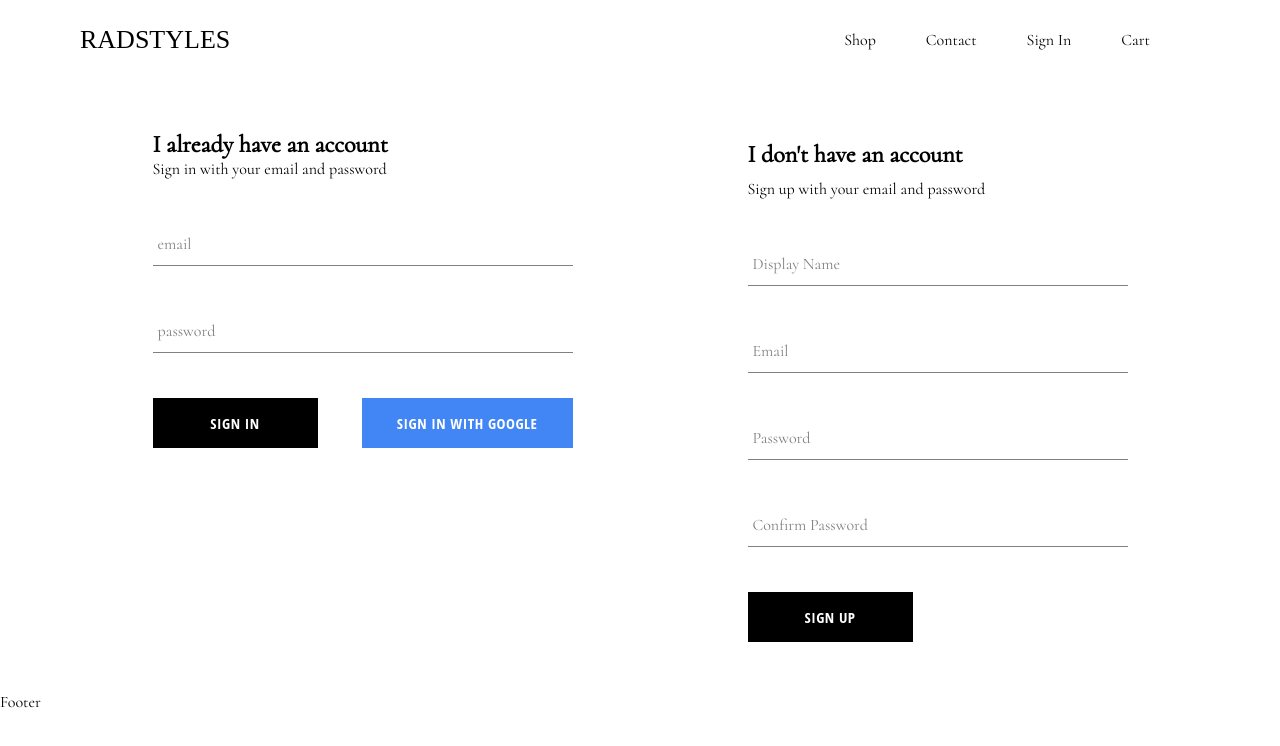
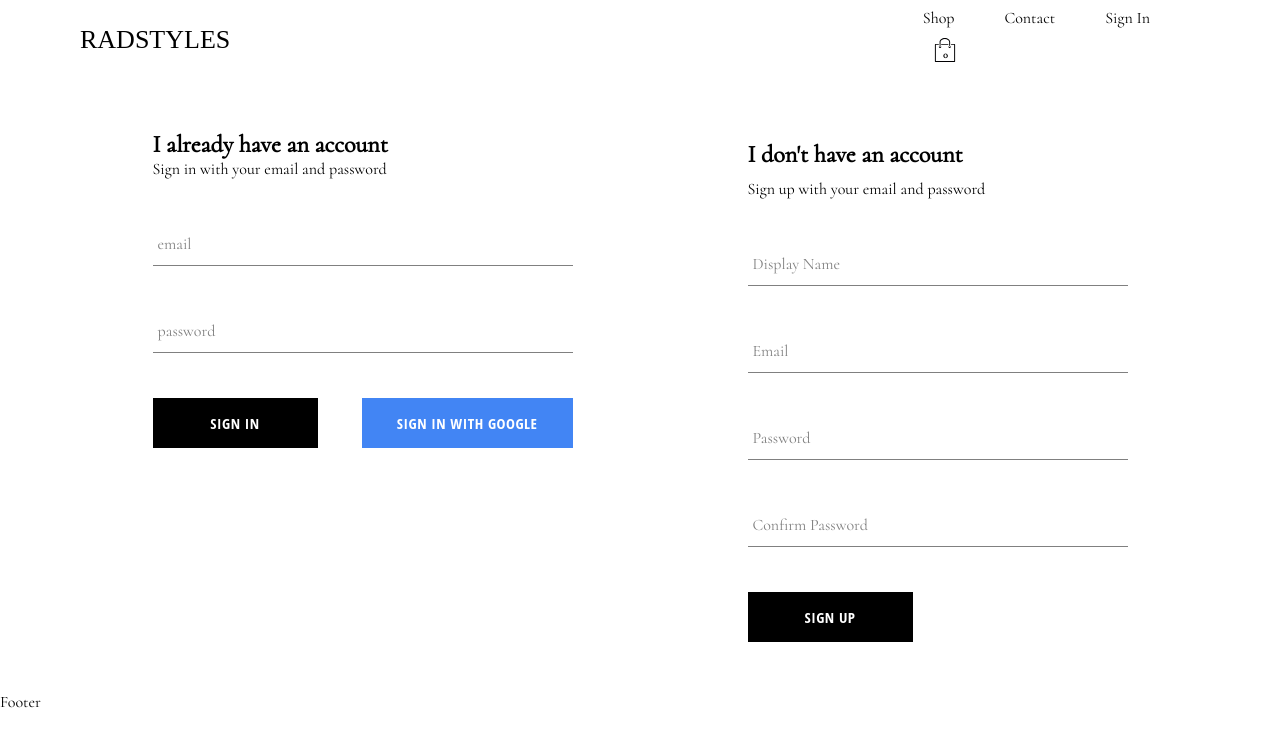
Before and after one commit to Zaid837/e-commerce-website, a React (Create React App) app: page /signIn in a window 1280 px wide. Shown: the top 746 px of the page. Built offline with nearby package versions, Linux system fonts and the light colour scheme; no server answers; a web font is replaced by a local one.

Commit message:
added cart icon and cart dropdown to our navbar

```diff
--- /dev/null
+++ b/src/components/cart-dropdown/dropdown.component.jsx
@@ -0,0 +1,15 @@
+import React from "react";
+import CustomButton from "../custom-button/custom-button.component";
+import "./dropdown.styles.scss";
+
+const Cart = () => {
+  return (
+    <div className="cart-dropdown">
+      <div className="cart-items">
+        <CustomButton>CHECKOUT</CustomButton>
+      </div>
+    </div>
+  );
+};
+
+export default Cart;
--- /dev/null
+++ b/src/components/cart-dropdown/dropdown.styles.scss
@@ -0,0 +1,24 @@
+.cart-dropdown {
+  position: absolute;
+  width: 240px;
+  height: 340px;
+  display: flex;
+  flex-direction: column;
+  padding: 20px;
+  border: 1px solid black;
+  background-color: white;
+  top: 60px;
+  right: 100px;
+  z-index: 5;
+
+  .cart-items {
+    height: 240px;
+    display: flex;
+    flex-direction: column;
+    overflow: scroll;
+  }
+
+  button {
+    margin-top: auto;
+  }
+}
--- /dev/null
+++ b/src/components/cart-icon/cardIcon.component.styles.scss
@@ -0,0 +1,21 @@
+.cart-icon {
+  width: 45px;
+  height: 45px;
+  position: relative;
+  display: flex;
+  align-items: center;
+  justify-content: center;
+  cursor: pointer;
+
+  .shopping-icon {
+    width: 24px;
+    height: 24px;
+  }
+
+  .item-count {
+    position: absolute;
+    font-size: 10px;
+    font-weight: bold;
+    bottom: 12px;
+  }
+}
--- /dev/null
+++ b/src/components/cart-icon/cartIcon.component.jsx
@@ -0,0 +1,19 @@
+import React from "react";
+import { connect } from "react-redux";
+import { toggleClassHidden } from "../../redux/cart/cart-actions";
+import { ReactComponent as ShoppingIcon } from "../../assets/images/cart.svg";
+import "./cardIcon.component.styles.scss";
+
+const CartIcon = ({ toggleClassHidden }) => {
+  return (
+    <div className="cart-icon" onClick={toggleClassHidden}>
+      <ShoppingIcon className="shopping-icon" />
+      <span className="item-count">0</span>
+    </div>
+  );
+};
+const mapDispatchToProps = (dispatch) => ({
+  toggleClassHidden: () => dispatch(toggleClassHidden()),
+});
+
+export default connect(null, mapDispatchToProps)(CartIcon);
--- a/src/components/navbar/Navbar.jsx
+++ b/src/components/navbar/Navbar.jsx
@@ -2,8 +2,10 @@ import React from "react";
 import { Link } from "react-router-dom";
 import { auth } from "../../firebase/firebase.utils";
 import { connect } from "react-redux";
+import Cart from "../cart-dropdown/dropdown.component";
 import "./navbar.styles.scss";
-const Navbar = ({ currentUser }) => {
+import CartIcon from "../cart-icon/cartIcon.component";
+const Navbar = ({ currentUser, hidden }) => {
   return (
     <div className="Navbar">
       <div className="logo">
@@ -31,14 +33,14 @@ const Navbar = ({ currentUser }) => {
             Sign In
           </Link>
         )}
-        <Link className="options" to="/">
-          Cart
-        </Link>
+        <CartIcon />
       </div>
+      {hidden ? null : <Cart />}
     </div>
   );
 };
-const mapStateToProps = (state) => ({
-  currentUser: state.user.currentUser,
+const mapStateToProps = ({ user: { currentUser }, cart: { hidden } }) => ({
+  currentUser,
+  hidden,
 });
 export default connect(mapStateToProps)(Navbar);
--- /dev/null
+++ b/src/redux/cart/cart-actions.js
@@ -0,0 +1,4 @@
+import {CardActionTypes} from "./cart-types";
+export const toggleClassHidden = () => ({
+    type: CardActionTypes.TOGGLE_CART_DROPDOWN,
+});
--- /dev/null
+++ b/src/redux/cart/cart-reducer.js
@@ -0,0 +1,19 @@
+import {CardActionTypes} from "./cart-types"
+const INITIAL_STATE = {
+    hidden: true
+}
+
+const cartReducer = (state = INITIAL_STATE, action) => {
+    switch(action.type) {
+        case CardActionTypes.TOGGLE_CART_DROPDOWN :
+            return{
+                ...state,
+                hidden: !state.hidden
+            }
+            default:
+            return state;
+    }
+
+}
+
+export default cartReducer;
--- /dev/null
+++ b/src/redux/cart/cart-types.js
@@ -0,0 +1,3 @@
+export const CardActionTypes = {
+    TOGGLE_CART_DROPDOWN : "TOGGLE_CART_DROPDOWN"
+}
--- a/src/redux/root-reducer.js
+++ b/src/redux/root-reducer.js
@@ -1,7 +1,10 @@
 import {combineReducers} from 'redux';
 import userReducer from './user/user-reducer';
+import cartReducer from "./cart/cart-reducer";
 
 
 export default combineReducers({
-    user: userReducer
+    user: userReducer,
+    cart: cartReducer
+
 })
```
Also changed, not shown: src/assets/images/cart.svg (added).
